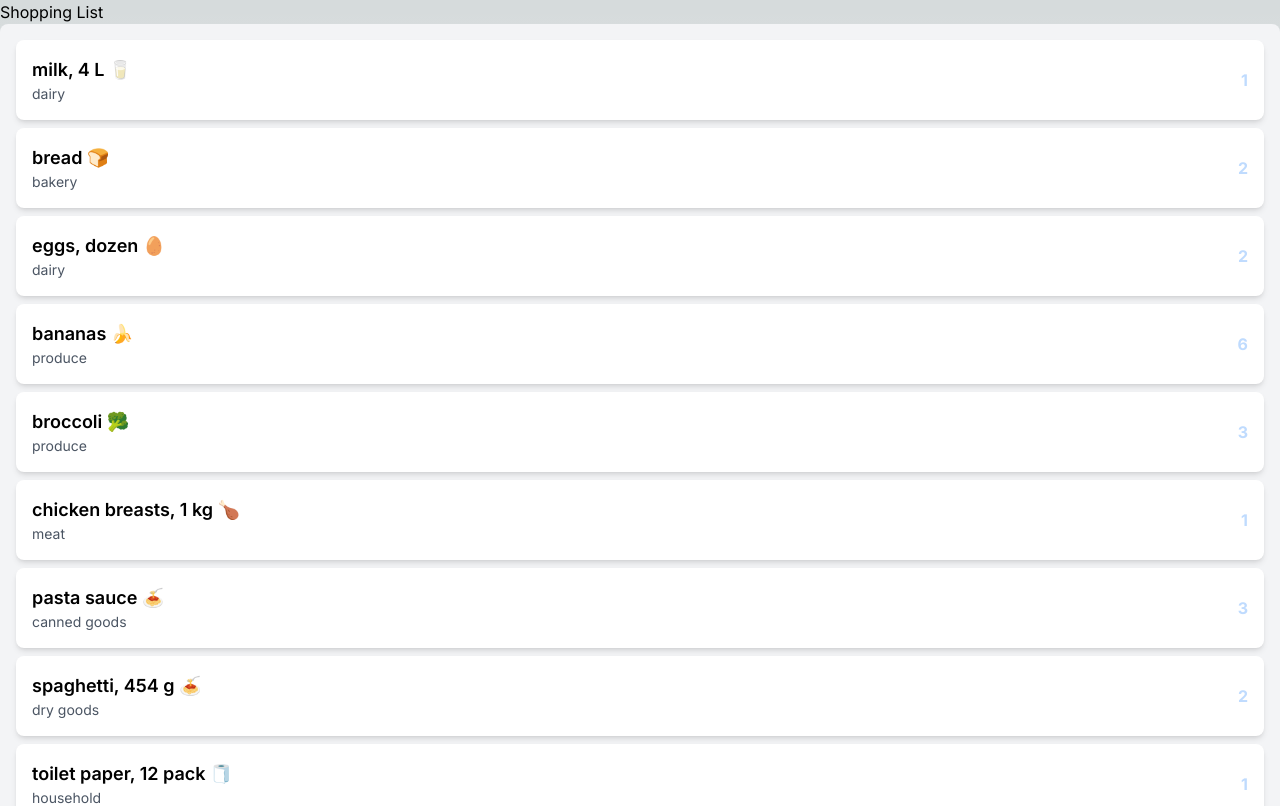
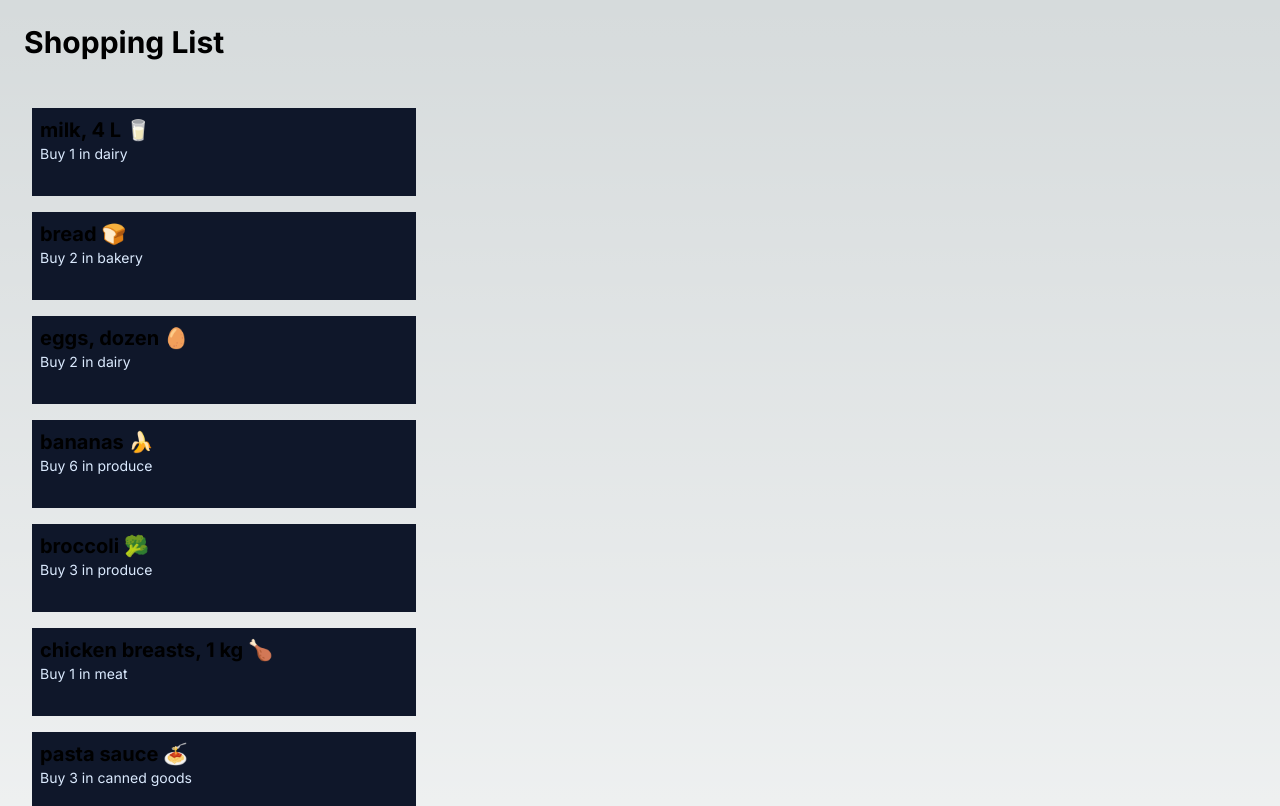
Before and after one commit to TrinaKeen/cprg306-assignments, a Next.js app: page /week-3 in a window 1280 px wide. Shown: the top 806 px of the page. Built offline with nearby package versions, Linux system fonts and the light colour scheme.

Commit message:
last update

```diff
--- a/app/week-3/item-list.js
+++ b/app/week-3/item-list.js
@@ -1,24 +1,85 @@
 import React from 'react';
 import Item from './item';
 
+const item1 = {
+  name: "milk, 4 L 🥛",
+  quantity: 1,
+  category: "dairy",
+};
+
+const item2 = {
+  name: "bread 🍞",
+  quantity: 2,
+  category: "bakery",
+};
+
+const item3 = {
+  name: "eggs, dozen 🥚",
+  quantity: 2,
+  category: "dairy",
+};
+
+const item4 = {
+  name: "bananas 🍌",
+  quantity: 6,
+  category: "produce",
+};
+
+const item5 = {
+  name: "broccoli 🥦",
+  quantity: 3,
+  category: "produce",
+};
+
+const item6 = {
+  name: "chicken breasts, 1 kg 🍗",
+  quantity: 1,
+  category: "meat",
+};
+
+const item7 = {
+  name: "pasta sauce 🍝",
+  quantity: 3,
+  category: "canned goods",
+};
+
+const item8 = {
+  name: "spaghetti, 454 g 🍝",
+  quantity: 2,
+  category: "dry goods",
+};
+
+const item9 = {
+  name: "toilet paper, 12 pack 🧻",
+  quantity: 1,
+  category: "household",
+};
+
+const item10 = {
+  name: "paper towels, 6 pack",
+  quantity: 1,
+  category: "household",
+};
+
+const item11 = {
+  name: "dish soap 🍽️",
+  quantity: 1,
+  category: "household",
+};
+
+const item12 = {
+  name: "hand soap 🧼",
+  quantity: 4,
+  category: "household",
+};
+
+const items = [
+  item1, item2, item3, item4, item5, item6, item7, item8, item9, item10, item11, item12
+];
+
 const ItemList = () => {
-  const items = [
-    { name: "milk, 4 L 🥛", quantity: 1, category: "dairy" },
-    { name: "bread 🍞", quantity: 2, category: "bakery" },
-    { name: "eggs, dozen 🥚", quantity: 2, category: "dairy" },
-    { name: "bananas 🍌", quantity: 6, category: "produce" },
-    { name: "broccoli 🥦", quantity: 3, category: "produce" },
-    { name: "chicken breasts, 1 kg 🍗", quantity: 1, category: "meat" },
-    { name: "pasta sauce 🍝", quantity: 3, category: "canned goods" },
-    { name: "spaghetti, 454 g 🍝", quantity: 2, category: "dry goods" },
-    { name: "toilet paper, 12 pack 🧻", quantity: 1, category: "household" },
-    { name: "paper towels, 6 pack", quantity: 1, category: "household" },
-    { name: "dish soap 🍽️", quantity: 1, category: "household" },
-    { name: "hand soap 🧼", quantity: 4, category: "household" },
-  ];
-
   return (
-    <ul className="p-4 bg-gray-100 rounded-lg">
+    <ul >
       {items.map((item, index) => (
         <Item
           key={index}
--- a/app/week-3/item.js
+++ b/app/week-3/item.js
@@ -2,13 +2,13 @@ import React from 'react';
 
 const Item = ({ name, quantity, category }) => {
   return (
-    <li className="flex items-center justify-between p-4 bg-white rounded-lg shadow-md mb-2">
+    <li className="p-2 m-4 bg-slate-900 max-w-sm">
       <div>
-        <h2 className="text-lg font-semibold">{name}</h2>
-        <p className="text-sm text-gray-600">{category}</p>
+        <h2 className="text-xl font-bold">{name}</h2>
+        <p className="text-sm text-blue-100" > Buy {quantity} in {category} </p><br></br>
       </div>
-      <span className="text-blue-200 font-bold">{quantity}</span>
     </li>
+
   );
 };
 
--- a/app/week-3/page.js
+++ b/app/week-3/page.js
@@ -4,9 +4,10 @@ import Item from './item';
 
 export default function Page() {
     return (
-    <main >
-      <h1 >Shopping List</h1>
-      <ItemList />
-    </main>
+        <main className="container mx-auto p-4">
+        <h1 className="text-3xl font-bold m-2">Shopping List</h1>
+        <br/>
+        <ItemList />
+      </main>
   );
 };
```
